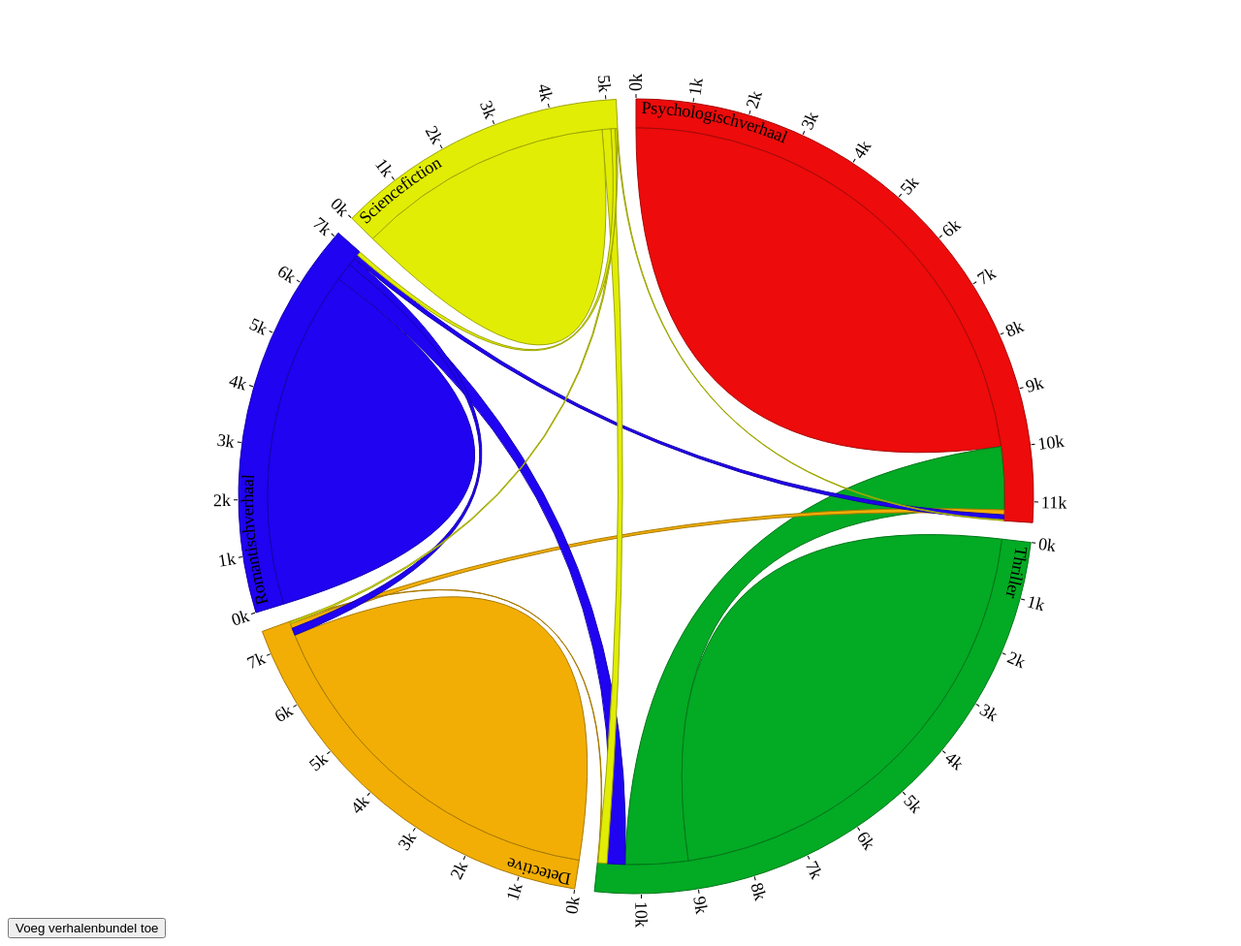
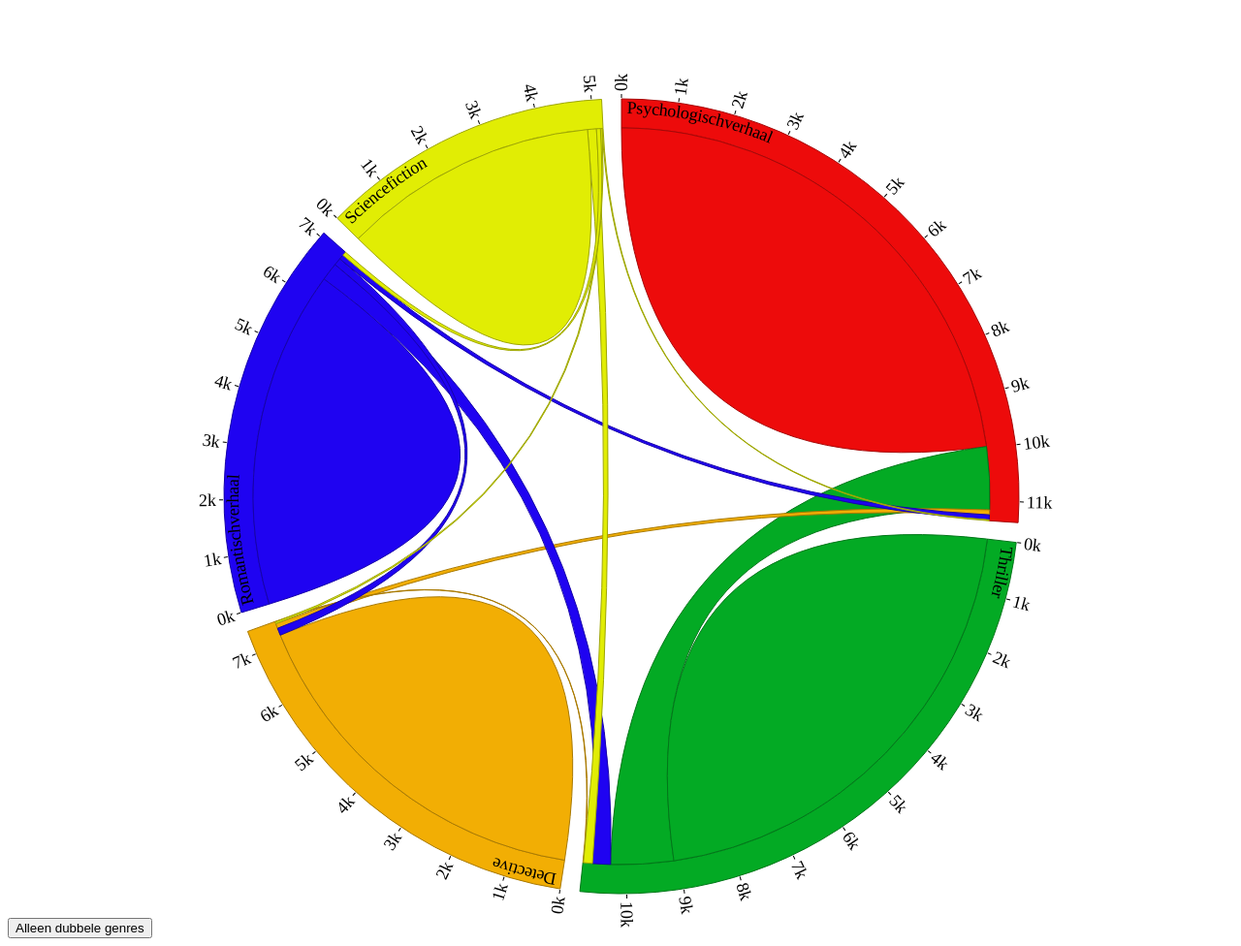
Before and after one commit to Roene/frontend-data, a website: page datavis/index.html in a window 1280 px wide. Shown: the whole page at 97% size. Drawn offline with nearby package versions, Linux system fonts and the light colour scheme.

Commit message:
added images

```diff
--- a/datavis/assets/index.js
+++ b/datavis/assets/index.js
@@ -50,10 +50,10 @@ group.append("path")
 
 group.append("title").text(function(d) {
         return groupTip(d);
-    });
+});
 
 group.append("text")
-         .attr("x", 6)
+        .attr("x", 6)
         .attr("dy", 15)
       .append("textPath")
         .attr("xlink:href", function(d) { return "#group" + d.index; })
@@ -117,7 +117,7 @@ function fade(opacity) {
 function chordTip(d){
   var q = d3.formatPrefix(",.0", 1e1)
      return "Aantal boeken met genres:\n"
-        + genres[d.target.index] + " en " + genres[d.source.index] + ": " + q(d.source.value);
+        + genres[d.target.index] + " en " + genres[d.source.index] + ": " + q(d.source.value)
 }
 
 function groupTip(d) {
--- a/datavis/index.html
+++ b/datavis/index.html
@@ -15,7 +15,7 @@
 </head>
 
 <body>
-<button id="verhalenbundel">Voeg verhalenbundel toe</button>
+<button id="doubleGenre">Alleen dubbele genres</button>
 
 <svg width="960" height="900"></svg>
 
```
Also changed, not shown: README.md, images/view1.PNG (added), images/view2.PNG (added).
